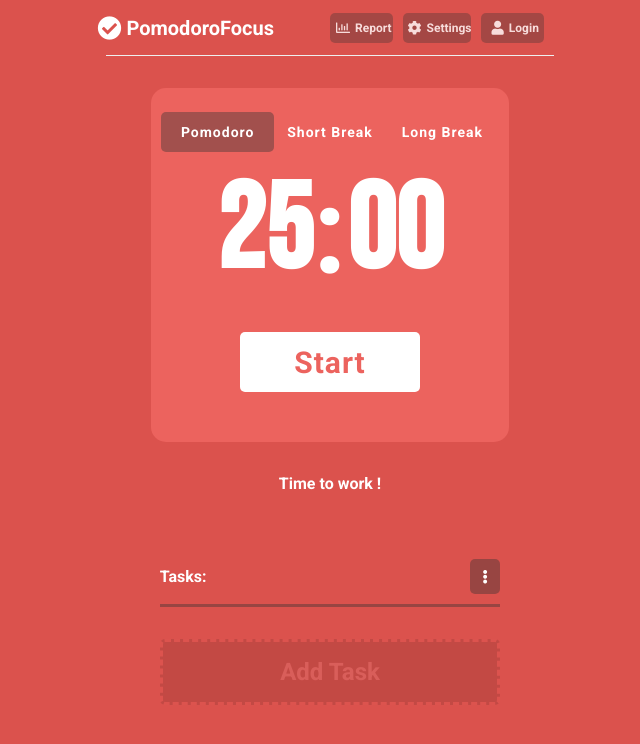
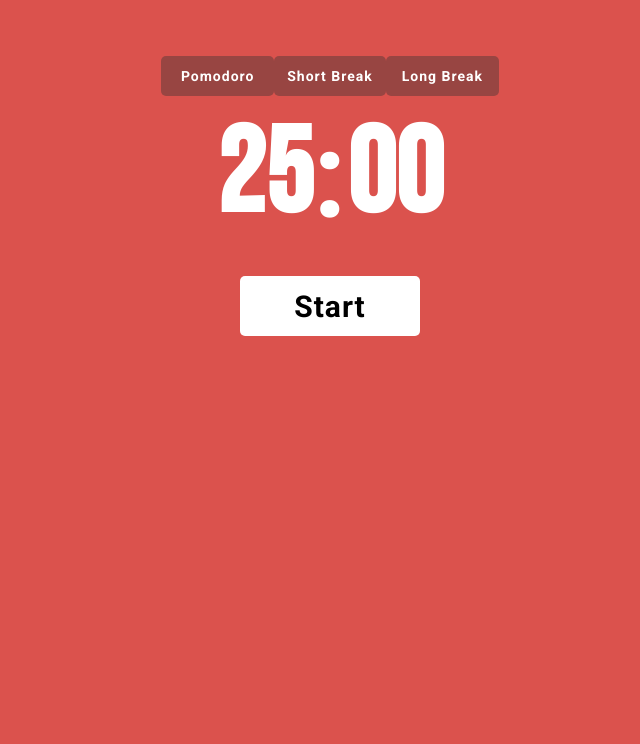
Before and after one commit to Zaniew1/PomodoroApp, a website built with Vite: page index.html in a window 1280 px wide. Both pictures are taken after a click on the button "Pomodoro". Shown: the whole page, without its empty margins (310-950 px from the left). Built offline with nearby package versions, Linux system fonts and the light colour scheme.

Commit message:
feat: create timer section and connect events

```diff
--- a/index.html
+++ b/index.html
@@ -19,7 +19,7 @@
     <main class="wrapper" >
         <div class="blur"></div>
 <!-- HEADER SECTION -->
-        <header class="header">
+        <!-- <header class="header">
             <div class="logo"><i class="fas fa-check-circle logo__icon"></i>
                 PomodoroFocus
             </div>
@@ -28,9 +28,9 @@
                 <div class="nav__item nav__item-settings"><i class="fas fa-cog nav__item-icon"></i><p class="nav__item-text">Settings</p></div>
                 <div class="nav__item  nav__item-login"><i class="fas fa-user nav__item-icon"></i><p class="nav__item-text">Login</p></div>
             </nav>
-        </header>
+        </header> -->
 <!--TIMER SECTION -->
-        <section class="timer">
+        <!-- <section class="timer">
             <div class="clock__options">
                 <button class="clock__button clock__button--active clock__one">Pomodoro</button>
                 <button class="clock__button clock__two">Short Break</button>
@@ -41,9 +41,9 @@
                 <button class="clock__start">Start</button>
                 <div class="reset"><i class="fas fa-step-forward reset__icon"></i></div>
             </div>
-        </section>
+        </section> -->
 <!-- TASK SECTION -->
-        <section class="task">
+        <!-- <section class="task">
             <div class="task__name">
                 <p class="task__text">Time to work !</p>
                 <p class="current__task"></p>
@@ -67,9 +67,9 @@
             <div class="button__wrapper">
                 <button class="add__task"> Add Task</button>
             </div>
-        </section>
+        </section> -->
 <!-- ADD SECTION -->
-        <section class="add">
+        <!-- <section class="add">
             <div class="add__wrapper add__wrapper--none">
                 <input class="add__what" placeholder="What are you working on?" required>
                 <p class="add__estimation">Est Pomodoros (1 ~ 30min)</p>
@@ -84,9 +84,9 @@
                     <button class="add__save " >Save</button>
                 </div>
             </div>
-        </section>
+        </section> -->
 <!-- INFO SECTION -->
-        <section class="info info--active   ">
+        <!-- <section class="info info--active   ">
             <div class="info__wrapper--one">
                 <p class="info__estimate-text">Tasks: </p>
                 <span class="info__estimate"></span>
@@ -99,9 +99,9 @@
 
                 </span>
             </div>
-        </section>
+        </section> -->
 <!-- SETTINGS SECTION -->
-        <section class="settings">
+        <!-- <section class="settings">
             <div class="settings__header">
                 <p class="settings__header-text">Timer Settings</p>
                 <div class="settings__escape"><i class="fas fa-times settings__escape-image"></i></div>
@@ -172,13 +172,13 @@
             <div class="settings__accept">
                 <button class="settings__accept-button">Accept </button>
             </div>
-        </section>
+        </section> -->
     </main>
 
-    <!-- <script type="module" src="index.ts"></script> -->
-    <script src="js/localStorage.js"></script>
+    <script type="module" src="index.ts"></script>
+    <!-- <script src="js/localStorage.js"></script>
     <script src="js/sounds.js"></script>
     <script src="js/timer.js"></script>
-    <script src="js/toDoList.js"></script>
+    <script src="js/toDoList.js"></script> -->
 </body>
 </html>
--- a/index.ts
+++ b/index.ts
@@ -1,9 +1,4 @@
 import { Facade } from "./ts/Facade"
-
-
-
-
-
 
 document.addEventListener('DOMContentLoaded', ()=>{
     const facade = new Facade();
--- a/ts/Builder.ts
+++ b/ts/Builder.ts
@@ -6,7 +6,7 @@
     addClass(className:string):BuilderClass
     addId(id:string):BuilderClass
     addListener(listener:keyof HTMLElementEventMap, callback:EventListenerOrEventListenerObject):BuilderClass
-    dataset(datasets: DatasetsType):BuilderClass
+    dataset(datasets: DatasetsType[]):BuilderClass
     append(child: HTMLElement):BuilderClass
     end():HTMLElement
 }
@@ -21,9 +21,13 @@
         this.element = document.createElement(element);
         return this;
     }
-    addClass(className:string){
+    addClass(className:string| string[]){
         if(!this.element){throw new Error("No element, start with create method")}
+        if(Array.isArray(className)){
+            this.element.classList.add(...className)
+        }else{
             this.element.classList.add(className)
+        }
         return this;
     }
     addId(id:string){
@@ -41,16 +45,19 @@
         this.element.textContent = text;
         return this;
     }
-    dataset(datasets: DatasetsType ){
+    dataset(datasets: DatasetsType[] ){
+        datasets.forEach(dataset=>{
             if(!this.element){throw new Error("No element, start with create method")}
-        for (const [key, value] of Object.entries(datasets)) {
+            for (const [key, value] of Object.entries(dataset)) {
                 this.element.dataset[key] = String(value)
             }
+        })
         return this;
     }
-    append(child: HTMLElement){
+    append(child: HTMLElement | undefined){
         if(!this.element){throw new Error("No element, start with create method")}
-        this.element?.appendChild(child);
+        if(!child){throw new Error("Child have to be HTML element")}
+        this.element.appendChild(child);
         return this
     }
     end(){
@@ -88,9 +95,13 @@
         this.input = document.createElement("input");
         return this;
     }
-    addClass(className:string){
+    addClass(className:string | string[]){
         if(!this.input){throw new Error("No input, start with create method")}
+        if(Array.isArray(className)){
+            this.input.classList.add(...className)
+        }else{
             this.input.classList.add(className)
+        }
         return this;
     }
     addId(id:string){
@@ -150,9 +161,13 @@
         this.select = document.createElement("select");
         return this;
     }
-    addClass(className:string){
+    addClass(className:string | string[]){
         if(!this.select){throw new Error("No select, start with create method")}
+        if(Array.isArray(className)){
+            this.select.classList.add(...className)
+        }else{
             this.select.classList.add(className)
+        }
         return this;
     }
     addId(id:string){
--- a/ts/Facade.ts
+++ b/ts/Facade.ts
@@ -7,6 +7,7 @@
 
 // Facade pattern
 export class Facade{
+    private wrapper = document.querySelector('.wrapper')
     private storageInstance : StorageClass | null = null
     private settingsInstance : SettingsInterface | null = null
     private workInstance : Clocks&SubscriberInterface | null = null
@@ -21,8 +22,7 @@
         const localStorageInstance = new LocalStorage();
         this.storageInstance = new StorageClass(localStorageInstance);
         this.settingsInstance = new Settings(this.storageInstance);
-        this.workInstance = new Work();
-        this.timerInstance = new Timer(this.workInstance);
+        this.timerInstance = new Timer();
         this.tasksInstance = new Tasks(this.storageInstance);
 
         this.settingsInstance.addSubscriber(this.timerInstance);
@@ -32,10 +32,61 @@
 
         this.builderInstance = new BuilderClass();
         this.inputBuilderInstance = new InputBuilderClass();
-
+        this.buildTimers();
     }
     buildSettings(){}
-    buildTimers(){}
+    buildTimers(){
+        //   <section class="timer">
+        //     <div class="clock__options">
+        //         <button class="clock__button clock__button--active clock__one">Pomodoro</button>
+        //         <button class="clock__button clock__two">Short Break</button>
+        //         <button class="clock__button clock__three">Long Break</button>
+        //     </div>
+        //     <div class="clock"><span class="clock__minutes">25</span> : <span class="clock__seconds">00</span></div>
+        //     <div class = "button__reset--wrapper">
+        //         <button class="clock__start">Start</button>
+        //         <div class="reset"><i class="fas fa-step-forward reset__icon"></i></div>
+        //     </div>
+        // </section>
+        const builder = () => new BuilderClass();
+        const section = builder().create('section')
+            .addClass('timer')
+            .append(
+                builder().create('div')
+                    .addClass('clock__options')
+                    .append(builder().create('button').dataset([{key: "work"}]).addClass(['clock__button','clock__button--active', 'clock__one']).content('Pomodoro').addListener('click', (e)=>this.timerInstance?.setTime(e)).end())
+                    .append(builder().create('button').dataset([{key: "short"}]).addClass(['clock__button','clock__button--active','clock__one']).content('Short Break').addListener('click', (e)=>this.timerInstance?.setTime(e)).end())
+                    .append(builder().create('button').dataset([{key: "long"}]).addClass(['clock__button','clock__button--active', 'clock__one']).content('Long Break').addListener('click', (e)=>this.timerInstance?.setTime(e)).end())
+                    .end())
+            .append(
+                builder().create('div').addClass('clock')
+                .append(
+                    builder().create('span').addClass('clock__minutes').content(String(this.settingsInstance?.WorkTime)).end()
+                )
+                .append(
+                    builder().create('span').content(':').end()
+                )
+                .append(
+                    builder().create('span').addClass('clock__seconds').content('00').end()
+                )
+                .end()
+            )
+            .append(
+                builder().create('div').addClass('button__reset--wrapper')
+                .append(
+                    builder().create('button').addClass('clock__start').content('Start').addListener('click', ()=> this.timerInstance?.startClock()).end()
+                )
+                .append(
+                    builder().create('div').addClass('reset').append(
+                        builder().create('i').addClass(['fas', 'fa-step-forward','reset__icon']).end()
+
+                    ).end()
+                )
+                .end()
+            )
+            .end();
+            this.wrapper?.appendChild(section);
+    }
     buildTasks(){}
     buildTasksEstimate(){}
     buildNavigation(){}
--- a/ts/Timer.ts
+++ b/ts/Timer.ts
@@ -4,11 +4,31 @@
     protected minutesSpan = document.querySelector('.clock__minutes');
     protected secondsSpan = document.querySelector('.clock__seconds');
     private settings: SettingsType | null = null;
-    constructor(private timerInstance: Clocks){
+    private timerInstance: Clocks = new Work();
+    constructor(){
     }
-    setTime(){
+    setTime(e:Event){
+        const target = e.target as HTMLElement | null;
+
+        if (target?.dataset?.key) {
+           const type =  target.dataset.key;
+           console.log(type)
+           switch(type){
+                case"work":
+                    this.timerInstance = new Work();
+                    break;
+                case"short":
+                    this.timerInstance = new ShortBreak();
+                    break;
+                case"long":
+                    this.timerInstance = new LongBreak();
+                    break;
+            }
+            this.timerInstance.setTime(e);
+        }
     }
     startClock(){
+        console.log("start")
         this.timerInstance.startClock()
     }
     stopClock(){
@@ -19,11 +39,10 @@
     }
     update(settings: SettingsType){
         this.settings = settings;
-        console.log(this.settings)
     }
 }
 export interface Clocks {
-    setTime() : void
+    setTime(e:Event) : void
     startClock() : void
     stopClock() : void
     resetClock() : void
@@ -31,12 +50,13 @@
 export class Work implements Clocks{
     private interval: number = 0;
     constructor( ){}
-    setTime(){}
+    setTime(e:Event){
+        console.log('work instance')
+    }
     startClock(){}
     stopClock(){}
     resetClock(){}
     update(settings: SettingsType){
-        console.log(settings)
     }
     clear(){
         clearInterval(this.interval)
@@ -44,14 +64,20 @@
 }
 class ShortBreak implements Clocks{
     constructor( ){}
-    setTime(){}
+    setTime(e:Event){
+        console.log('short instance')
+
+    }
     startClock(){}
     stopClock(){}
     resetClock(){}
 }
 class LongBreak implements Clocks{
     constructor( ){}
-    setTime(){}
+    setTime(e:Event){
+        console.log('long instance')
+
+    }
     startClock(){}
     stopClock(){}
     resetClock(){}
```
Lines whose indentation alone changed are shown as unchanged.
